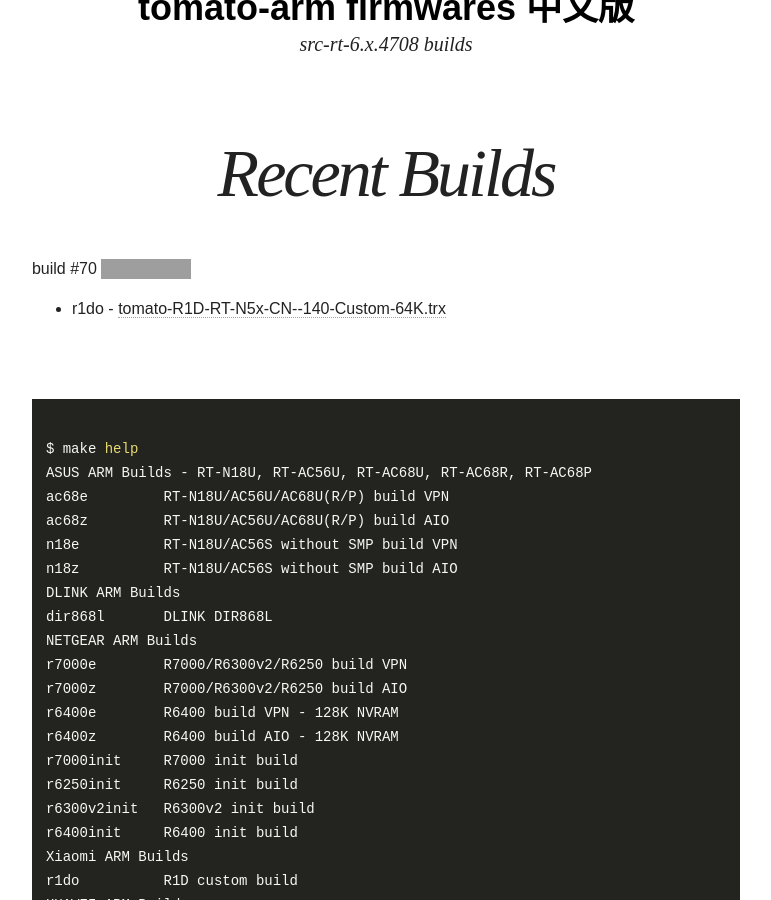
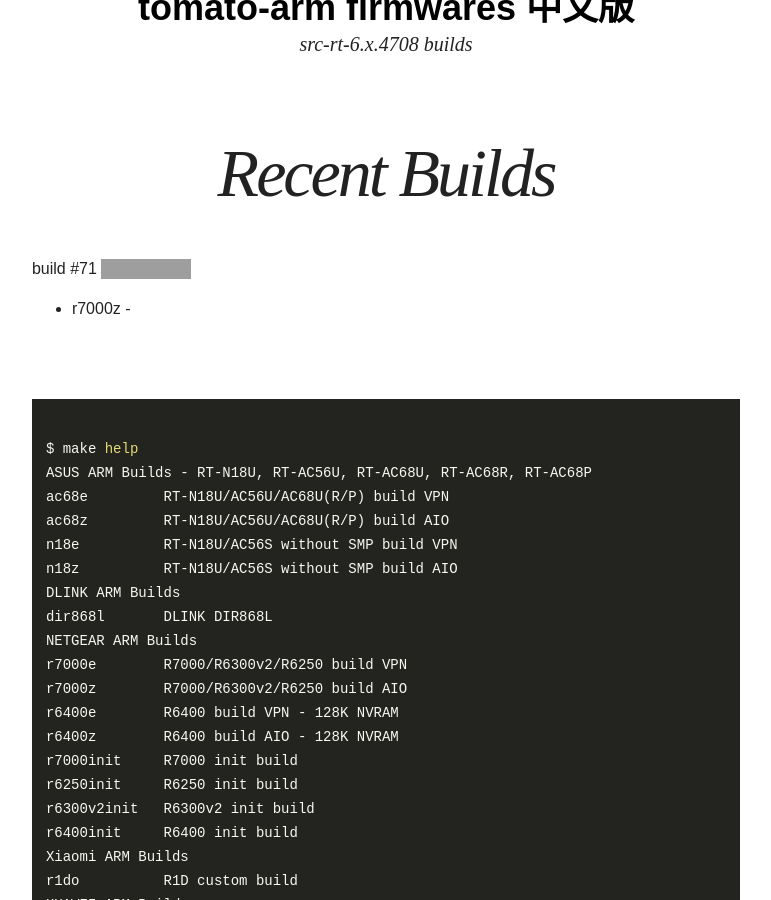
Before and after one commit to oglopss/tomato-arm-ci-jekyll, a Jekyll site: the page built from index.html, in a window 1280 px wide and 900 px high, scrolled down 339 px. Shown: the whole window, without its empty margins (254-1025 px from the left). Built offline with Jekyll 4.4.1, drawn with Linux system fonts in a browser that asks for light colours; nearby versions of some CDN libraries; grey boxes are pictures that could not be loaded.

Commit message:
Travis build 71 r7000z pushed to gh-pages

```diff
--- a/_data/ss.yml
+++ b/_data/ss.yml
@@ -1,3 +1,3 @@
-build: 70
+build: 71
 files:
-  - 0003 r1do tomato-R1D-RT-N5x-CN--140-Custom-64K.trx
+  - 0002 r7000z
```
